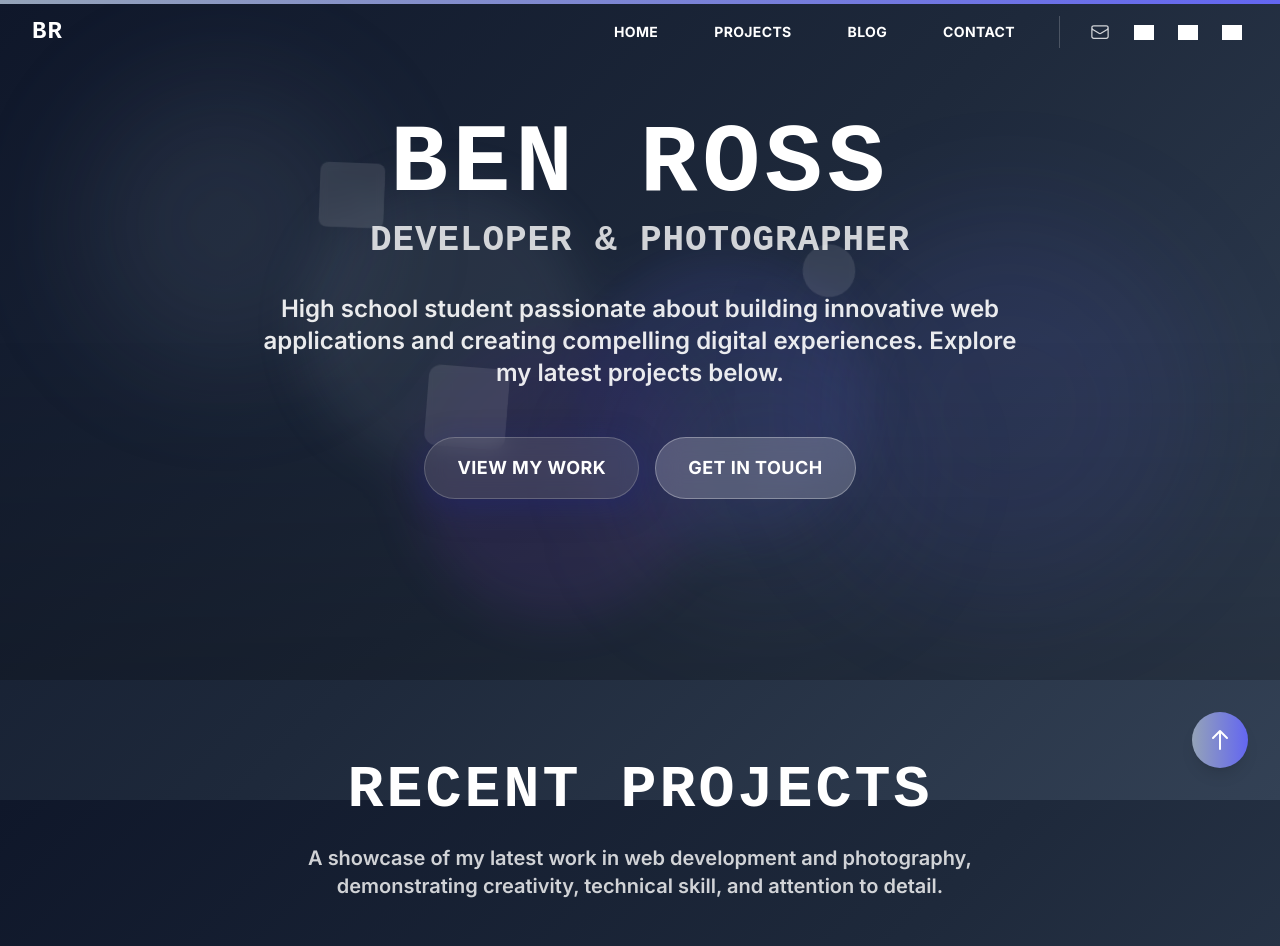
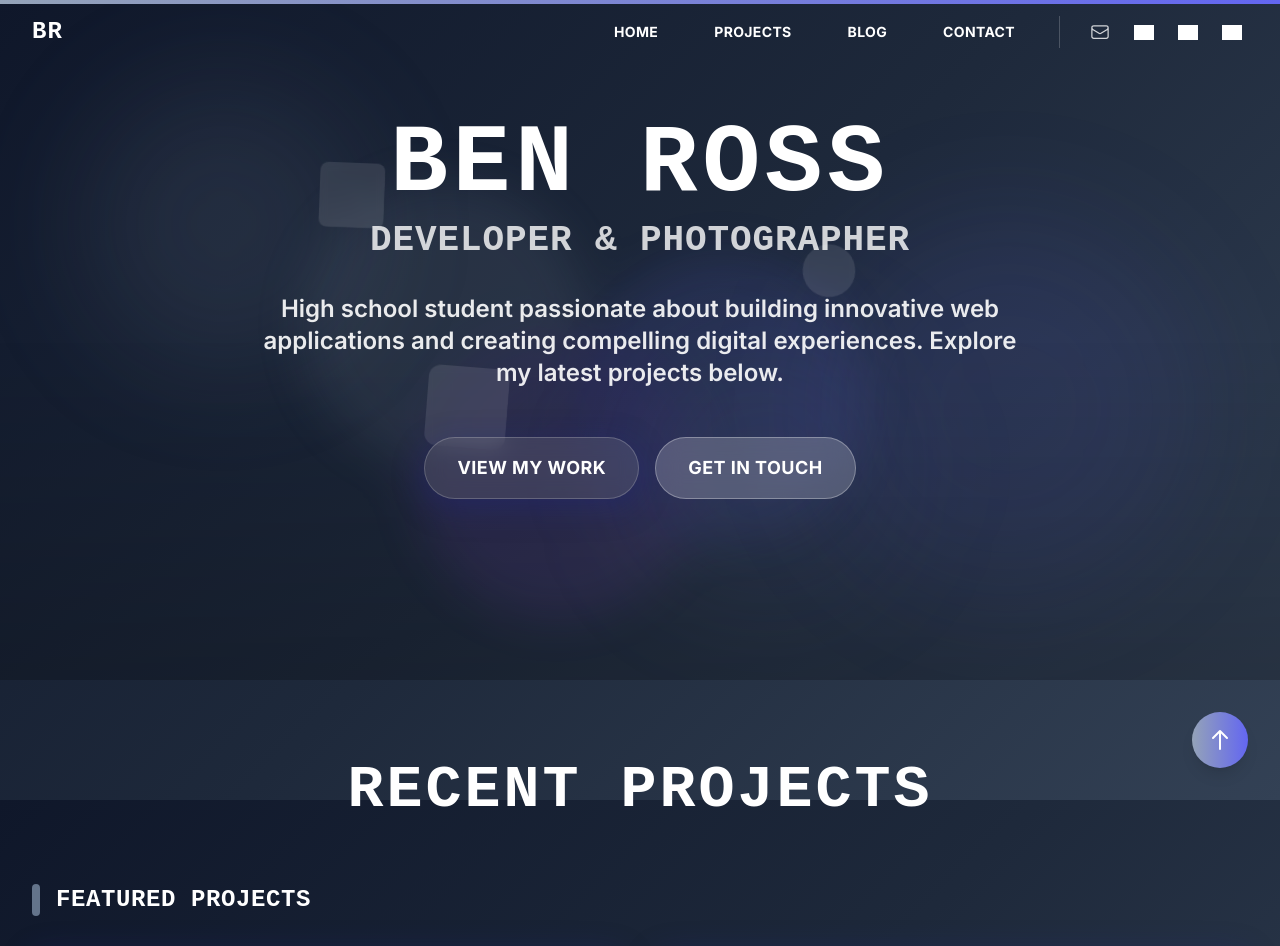
Before and after one commit to benmross/benmross, a Next.js app: page / in a window 1280 px wide. Shown: the top 946 px of the page. Built offline with nearby package versions, Linux system fonts and the light colour scheme; grey boxes are pictures that could not be loaded.

Commit message:
remove showcase description

```diff
--- a/components/Projects.tsx
+++ b/components/Projects.tsx
@@ -138,10 +138,6 @@ const Projects = () => {
           <h2 className="text-4xl sm:text-5xl lg:text-6xl font-black text-white mb-6 font-display uppercase tracking-wider">
             RECENT PROJECTS
           </h2>
-          <p className="text-lg sm:text-xl text-white/80 max-w-3xl mx-auto font-semibold">
-            A showcase of my latest work in web development and photography,
-            demonstrating creativity, technical skill, and attention to detail.
-          </p>
         </motion.div>
 
         {/* Featured Projects */}
```
